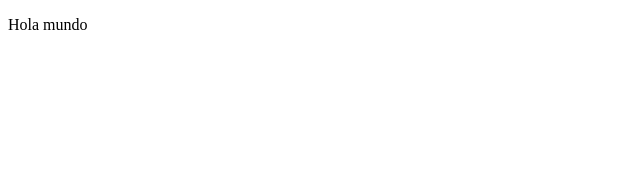
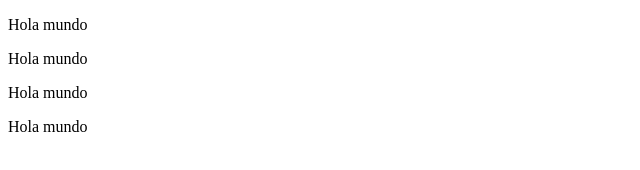
Before and after one commit to dmmontero/gitty, a plain HTML site: page index.html in a window 1280 px wide. Shown: the whole page, without its empty margins (0-640 px from the left). Drawn offline with Linux system fonts and the light colour scheme.

Commit message:
commit 2

```diff
--- a/index.html
+++ b/index.html
@@ -8,5 +8,8 @@
 </head>
 <body>
     <p>Hola mundo</p>
+    <p>Hola mundo</p>
+    <p>Hola mundo</p>
+    <p>Hola mundo</p>
 </body>
 </html>
```
